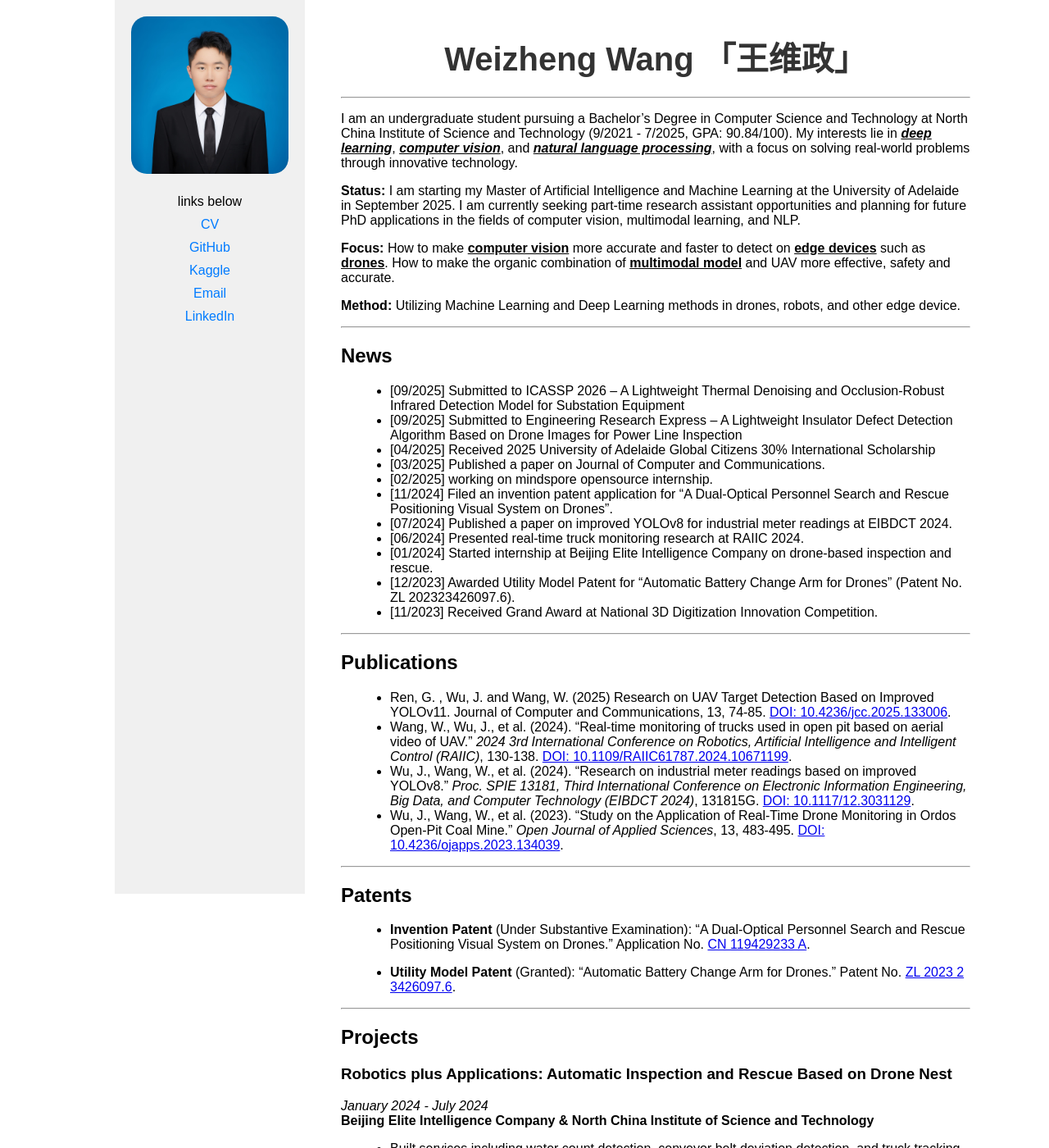
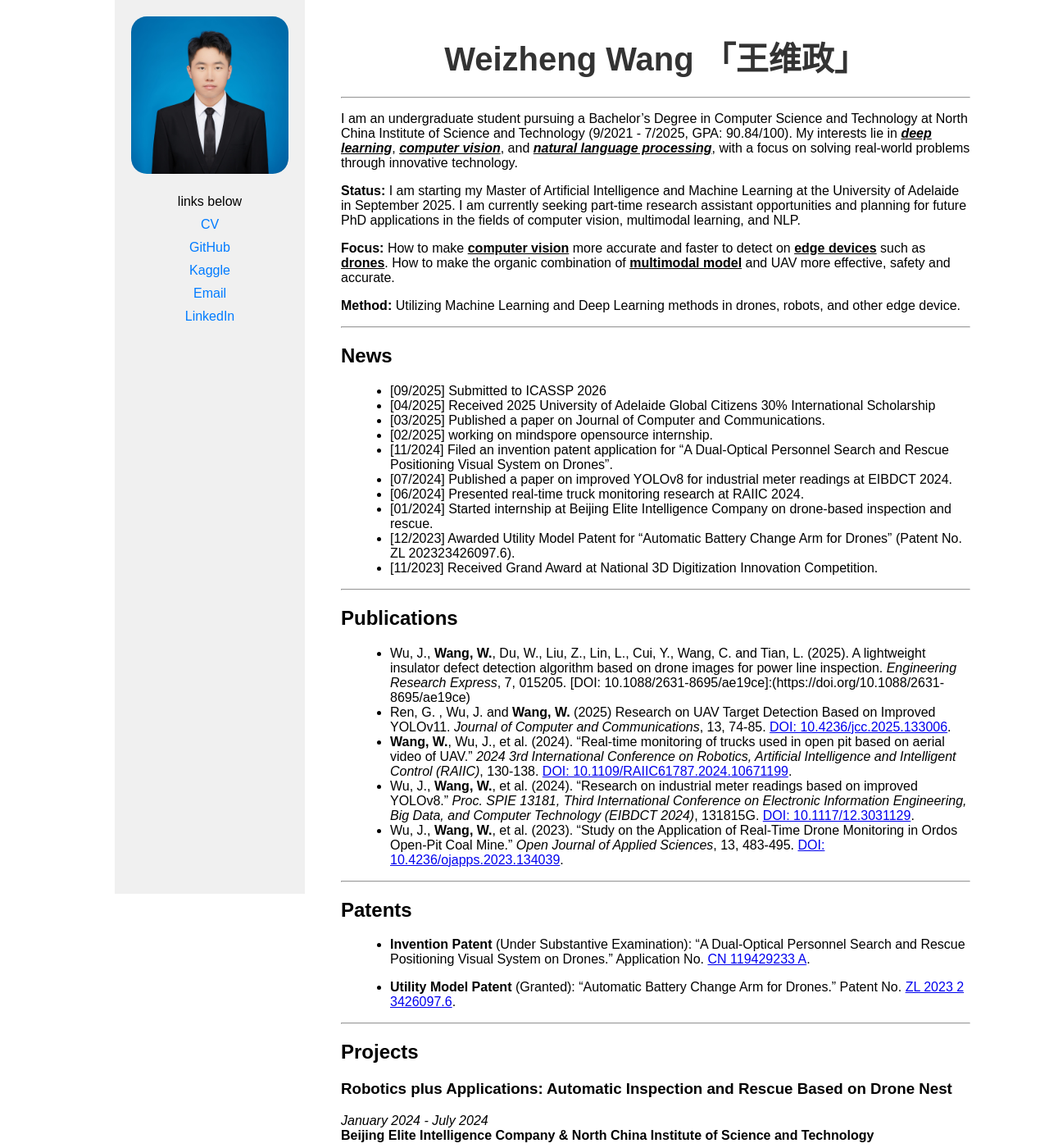
Before and after one commit to 4everWZ/4everwz.github.io, a Jekyll site: the page built from index.md, in a window 1280 px wide and 1400 px high. Shown: the whole window at 82% size. Built offline with Jekyll 4.4.1, drawn with Linux system fonts in a browser that asks for light colours.

Commit message:
Clean up publications and update news section
Removed duplicate publication entries and updated the news section.

```diff
--- a/index.md
+++ b/index.md
@@ -13,8 +13,7 @@ I am an undergraduate student pursuing a Bachelor's Degree in Computer Science a
 
 ---
 ## News
-- [09/2025] Submitted to ICASSP 2026 – A Lightweight Thermal Denoising and Occlusion-Robust Infrared Detection Model for Substation Equipment
-- [09/2025] Submitted to Engineering Research Express – A Lightweight Insulator Defect Detection Algorithm Based on Drone Images for Power Line Inspection
+- [09/2025] Submitted to ICASSP 2026
 - [04/2025] Received 2025 University of Adelaide Global Citizens 30% International Scholarship
 - [03/2025] Published a paper on Journal of Computer and Communications.
 - [02/2025] working on mindspore opensource internship.
@@ -28,10 +27,11 @@ I am an undergraduate student pursuing a Bachelor's Degree in Computer Science a
 ---
 
 ## Publications
-- Ren, G. , Wu, J. and Wang, W. (2025) Research on UAV Target Detection Based on Improved YOLOv11. Journal of Computer and Communications, 13, 74-85. [DOI: 10.4236/jcc.2025.133006](https://doi.org/10.4236/jcc.2025.133006).
-- Wang, W., Wu, J., et al. (2024). "Real-time monitoring of trucks used in open pit based on aerial video of UAV." *2024 3rd International Conference on Robotics, Artificial Intelligence and Intelligent Control (RAIIC)*, 130-138. [DOI: 10.1109/RAIIC61787.2024.10671199](https://doi.org/10.1109/RAIIC61787.2024.10671199).
-- Wu, J., Wang, W., et al. (2024). "Research on industrial meter readings based on improved YOLOv8." *Proc. SPIE 13181, Third International Conference on Electronic Information Engineering, Big Data, and Computer Technology (EIBDCT 2024)*, 131815G. [DOI: 10.1117/12.3031129](https://doi.org/10.1117/12.3031129).
-- Wu, J., Wang, W., et al. (2023). "Study on the Application of Real-Time Drone Monitoring in Ordos Open-Pit Coal Mine." *Open Journal of Applied Sciences*, 13, 483-495. [DOI: 10.4236/ojapps.2023.134039](https://doi.org/10.4236/ojapps.2023.134039).
+- Wu, J., **Wang, W.**, Du, W., Liu, Z., Lin, L., Cui, Y., Wang, C. and Tian, L. (2025). A lightweight insulator defect detection algorithm based on drone images for power line inspection. *Engineering Research Express*, 7, 015205. [DOI: 10.1088/2631-8695/ae19ce]:(https://doi.org/10.1088/2631-8695/ae19ce)
+- Ren, G. , Wu, J. and **Wang, W.** (2025) Research on UAV Target Detection Based on Improved YOLOv11. *Journal of Computer and Communications*, 13, 74-85. [DOI: 10.4236/jcc.2025.133006](https://doi.org/10.4236/jcc.2025.133006).
+- **Wang, W.**, Wu, J., et al. (2024). "Real-time monitoring of trucks used in open pit based on aerial video of UAV." *2024 3rd International Conference on Robotics, Artificial Intelligence and Intelligent Control (RAIIC)*, 130-138. [DOI: 10.1109/RAIIC61787.2024.10671199](https://doi.org/10.1109/RAIIC61787.2024.10671199).
+- Wu, J., **Wang, W.**, et al. (2024). "Research on industrial meter readings based on improved YOLOv8." *Proc. SPIE 13181, Third International Conference on Electronic Information Engineering, Big Data, and Computer Technology (EIBDCT 2024)*, 131815G. [DOI: 10.1117/12.3031129](https://doi.org/10.1117/12.3031129).
+- Wu, J., **Wang, W.**, et al. (2023). "Study on the Application of Real-Time Drone Monitoring in Ordos Open-Pit Coal Mine." *Open Journal of Applied Sciences*, 13, 483-495. [DOI: 10.4236/ojapps.2023.134039](https://doi.org/10.4236/ojapps.2023.134039).
 
 ---
 
```
